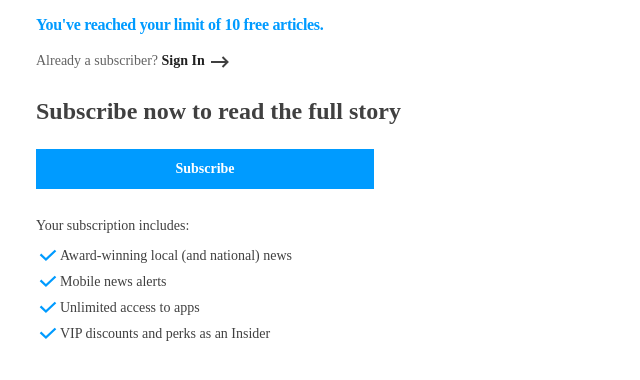
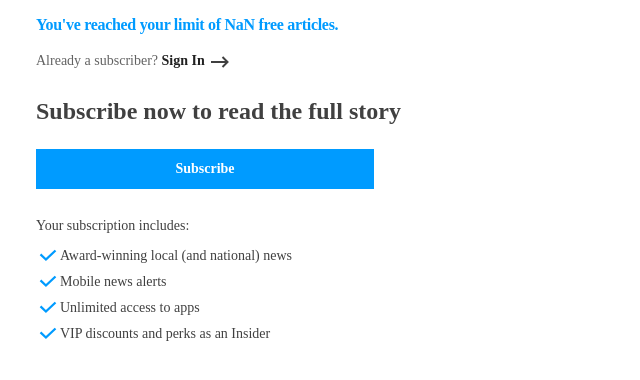
Before and after one commit to GannettDigital/atoms-demo-lib, a plain HTML site: page demo.html in a window 1280 px wide. Shown: the full height of the page, 0-640 px from the left. Drawn offline with Linux system fonts and the light colour scheme.

Commit message:
Dynamic threshold

```diff
--- a/demo.html
+++ b/demo.html
@@ -5,7 +5,28 @@
     <title>Title</title>
 	<script src="https://cdn.jsdelivr.net/gh/GannettDigital/atoms-demo-lib/gannett-atoms-components.js"></script>
 </head>
+
 <body>
-<gannett-atoms-component-amp-roadblock threshold="10"></gannett-atoms-component-amp-roadblock>
 </body>
+
+<script type="application/javascript">
+    function getUrlVars() {
+        var vars = {};
+        var parts = window.location.href.replace(/[?&]+([^=&]+)=([^&]*)/gi, function(m,key,value) {
+            vars[key] = value;
+        });
+        return vars;
+    }
+
+    function createAtomsComponent(threshold){
+        //debugger;
+        var element = document.createElement("gannett-atoms-component-amp-roadblock");
+        element.setAttribute("threshold", threshold);
+        document.querySelector('body').appendChild(element);
+
+    }
+
+    window.onload=createAtomsComponent(getUrlVars()['threshold']);
+
+</script>
 </html>
```
